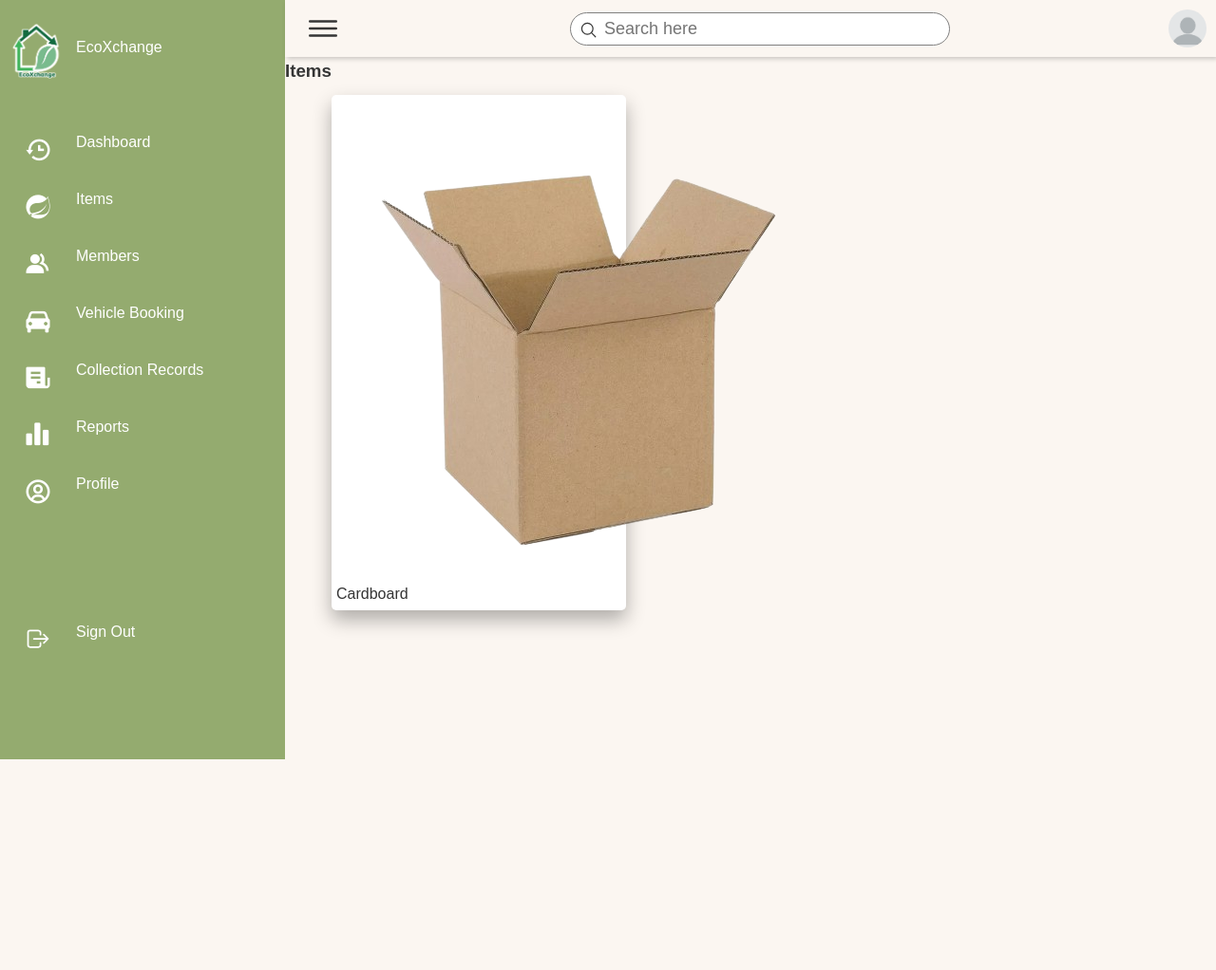
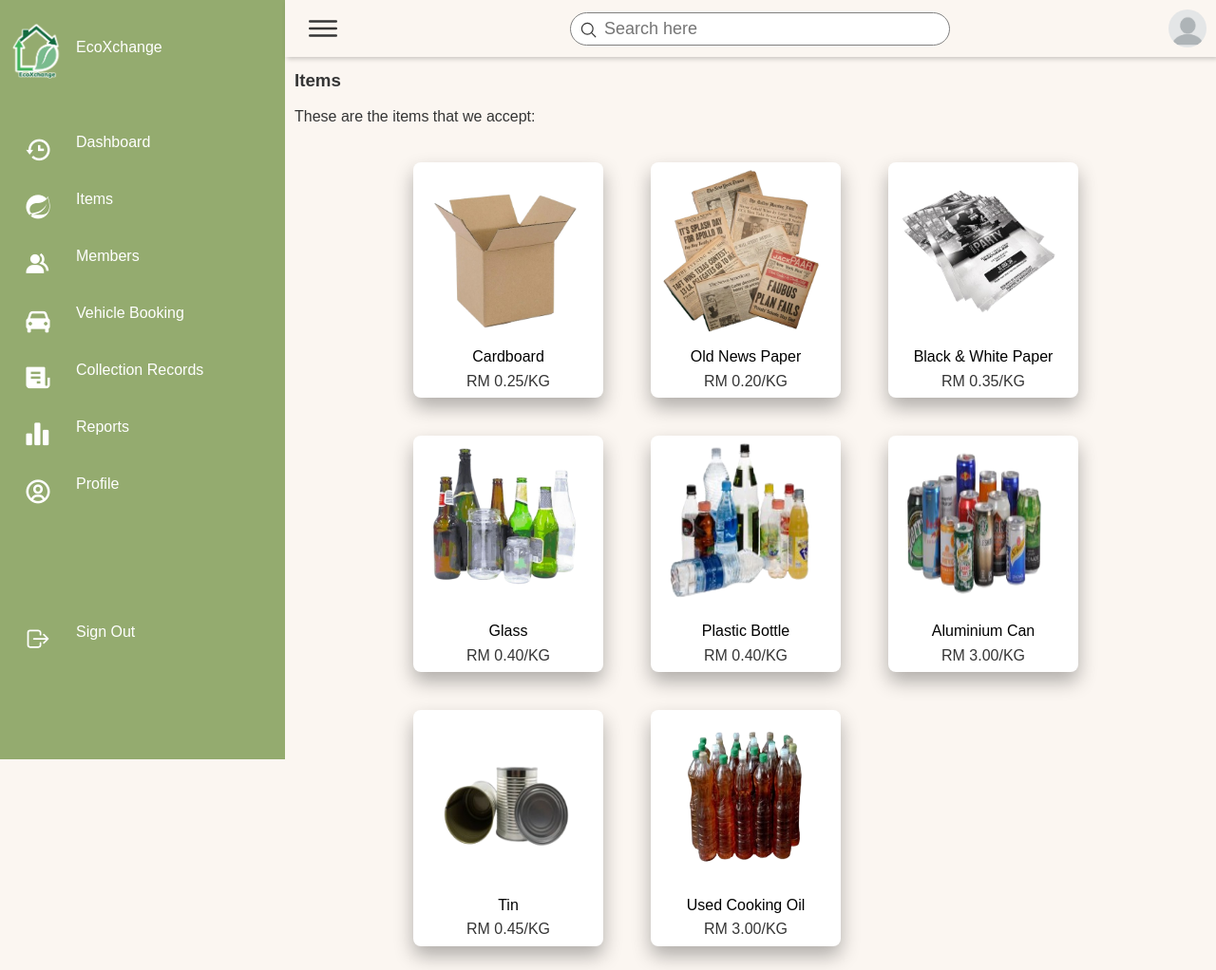
Before and after one commit to meyalissa/EcoXChange, a PHP site: page /pages/items-1.html in a window 1280 px wide. Shown: the whole page at 95% size. Before the commit the page ends 800 px from the top, so only its background shows below. Run offline with PHP 8.4, Linux system fonts and the light colour scheme.

Commit message:
item css and html

```diff
--- a/ExoXchange/pages/items-1.html
+++ b/ExoXchange/pages/items-1.html
@@ -120,19 +120,90 @@
                 </div>
             </div>
 
-            <div clas="nav-title"><h3>Items</h3></div>
-            <section class="sec">
-              <div class="item"></div>
-            <div class="content">
-                <!-- !!!!!!!!!!CODES HERE!!!!!!!! -->
-                <div class="img"><img src="cardboard.png" alt=""</div>
-                <div class="title">Cardboard</div>
-                <div class="box">
+            <div class="nav-title"><h3>Items</h3></div>
+            <div class="nav-desc">These are the items that we accept:</div>
+            <div class="in-content">
+                <div class="grid-content">
+                    <!---item 1-->
+                    <div class="item">
+                        <div class="content">
+                            <div class="img"><img src="../images/cardboard.png" alt=""></div>
+                            <div class="title">Cardboard</div>
+                            <div class="price">RM 0.25/KG</div>
+                            <div class="box"></div>
+                        </div>
+                    </div>
+                    <!---item 2-->
+                    <div class="item">
+                        <div class="content">
+                            <div class="img"><img src="../images/newpaper.png" alt=""></div>
+                            <div class="title">Old News Paper</div>
+                            <div class="price">RM 0.20/KG</div>
+                            <div class="box"></div>
+                        </div>
+                    </div>
+                    <!---item 3-->
+                    <div class="item">
+                        <div class="content">
+                            <div class="img"><img src="../images/bnw paper.png" alt=""></div>
+                            <div class="title">Black & White Paper</div>
+                            <div class="price">RM 0.35/KG</div>
+                            <div class="box"></div>
+                        </div>
+                     </div>
+                    <!---item 4-->
+                    <div class="item">
+                        <div class="content">
+                            <div class="img"><img src="../images/glass bottle.png" alt=""></div>
+                            <div class="title">Glass</div>
+                            <div class="price">RM 0.40/KG</div>
+                            <div class="box"></div>
+                        </div>
+                    </div>
+                    <!---item 5-->
+                    <div class="item">
+                        <div class="content">
+                            <div class="img"><img src="../images/plasticBot.png" alt=""></div>
+                            <div class="title">Plastic Bottle</div>
+                            <div class="price">RM 0.40/KG</div>
+                            <div class="box"></div>
+                        </div>
+                     </div>
+                    <!---item 6-->
+
+                    <div class="item">
+                        <div class="content">
+                            <div class="img"><img src="../images/alCan.png" alt=""></div>
+                            <div class="title">Aluminium Can</div>
+                            <div class="price">RM 3.00/KG</div>
+                            <div class="box"></div>
+                        </div>
+                     </div>
+                    <!---item 7-->
+                    <div class="item">
+                        <div class="content">
+                            <div class="img"><img src="../images/tin.png" alt=""></div>
+                            <div class="title">Tin</div>
+                            <div class="price">RM 0.45/KG</div>
+                            <div class="box"></div>
+                        </div>
+                    </div>
+                    <!---item 8-->
+
+                    <div class="item">
+                        <div class="content">
+                            <div class="img"><img src="../images/usedOil.png" alt=""></div>
+                            <div class="title">Used Cooking Oil</div>
+                            <div class="price">RM 3.00/KG</div>
+                            <div class="box"></div>
+                        </div>
+                    </div>
                 </div>
             </div>
         </div>
     </div>
-</section>
+
+
 
     <!-- =========== Scripts =========  -->
     <script src="../js/main.js"></script>
--- a/ExoXchange/style/items-1.css
+++ b/ExoXchange/style/items-1.css
@@ -1,33 +1,47 @@
 @import "SidebarUser.css";
 /* Test2 */
-.sec{
-    padding:10px 5%;
+
+.in-content{
+    margin: 5px 50px;
+
 }
-.content{
-    width:310px;
+.grid-content{
+    display:grid;
+    justify-content: center;
+    grid-template-columns: repeat(auto-fit, minmax(100px,250px));
+
+}
+.item .content{
+    width:200px;
     background: white;
     box-shadow: 0 10px 20px rgba(0, 0, 0, 0.3);
-    border-radius:5px;
+    border-radius:8px;
     padding:5px;
-    margin-bottom: 20px;
+    margin: 20px;
 
 }
 
-.item .content img{
-    height:50px;
-    width:50px;
+.content img{
+    height:180px;
+    width:180px;
+
+}
+.price{
+    text-align: center;
 }
 
-.item .content{
-    padding: 5px 20px;
-    opacity :0.8;
+ .item .content .title{
+    color: black;
+    padding: 0 20px;
+   text-align: center;
+
 }
 
-.item .content .title{
-    font-weight: 900;
-    font-size: 200px;
-    color: black;
-    padding: 0 20px;
-    align-items: center;
+.nav-title {
+    padding: 10px;
+}
 
+.nav-desc {
+    padding: 10px;
+    padding-top: 0px;
 }
```
Also changed, not shown: ExoXchange/images/alCan.png (added), ExoXchange/images/news paper.png (deleted), ExoXchange/images/plasticBot.png (added), ExoXchange/images/tin.png (added), ExoXchange/images/usedOil.png (added), ExoXchange/pages/bnw paper.png (deleted), ExoXchange/pages/cardboard.png (deleted), ExoXchange/pages/glass bottle.png (deleted), ExoXchange/pages/newpaper.png (deleted).
